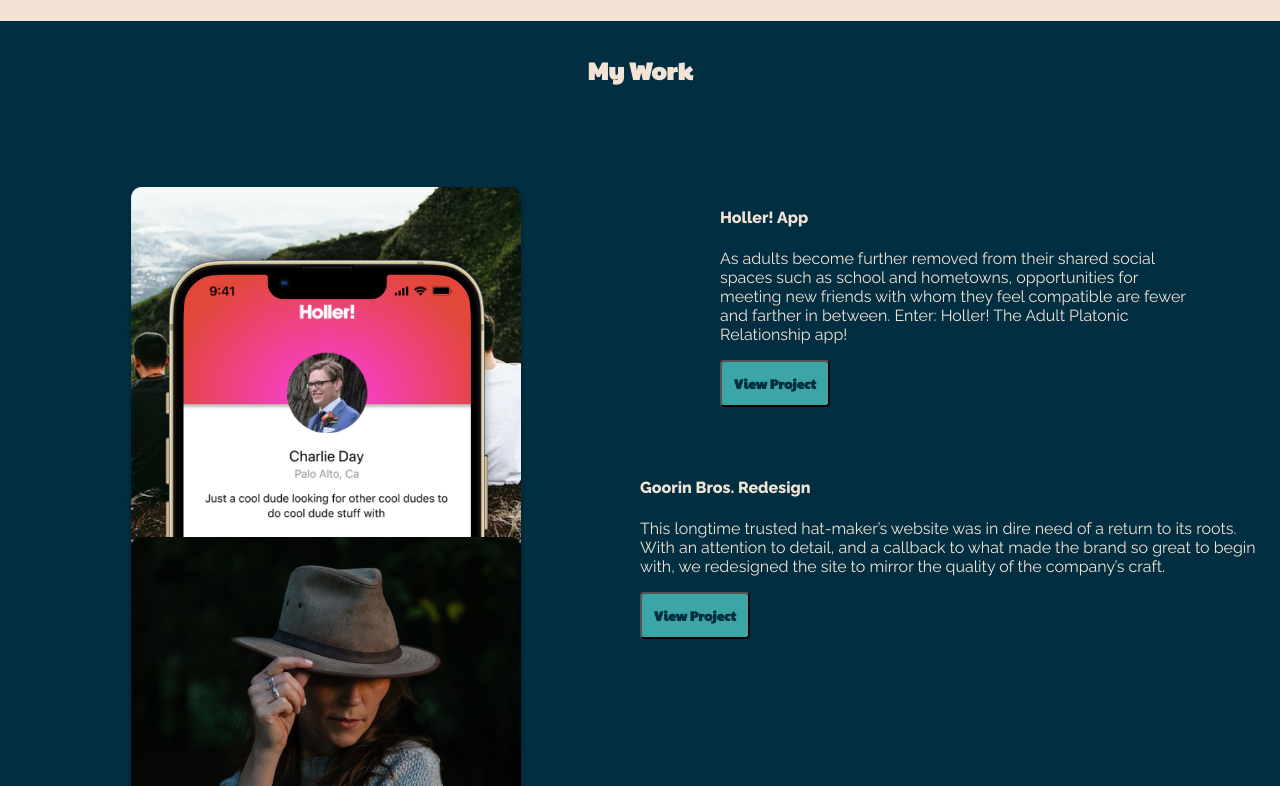
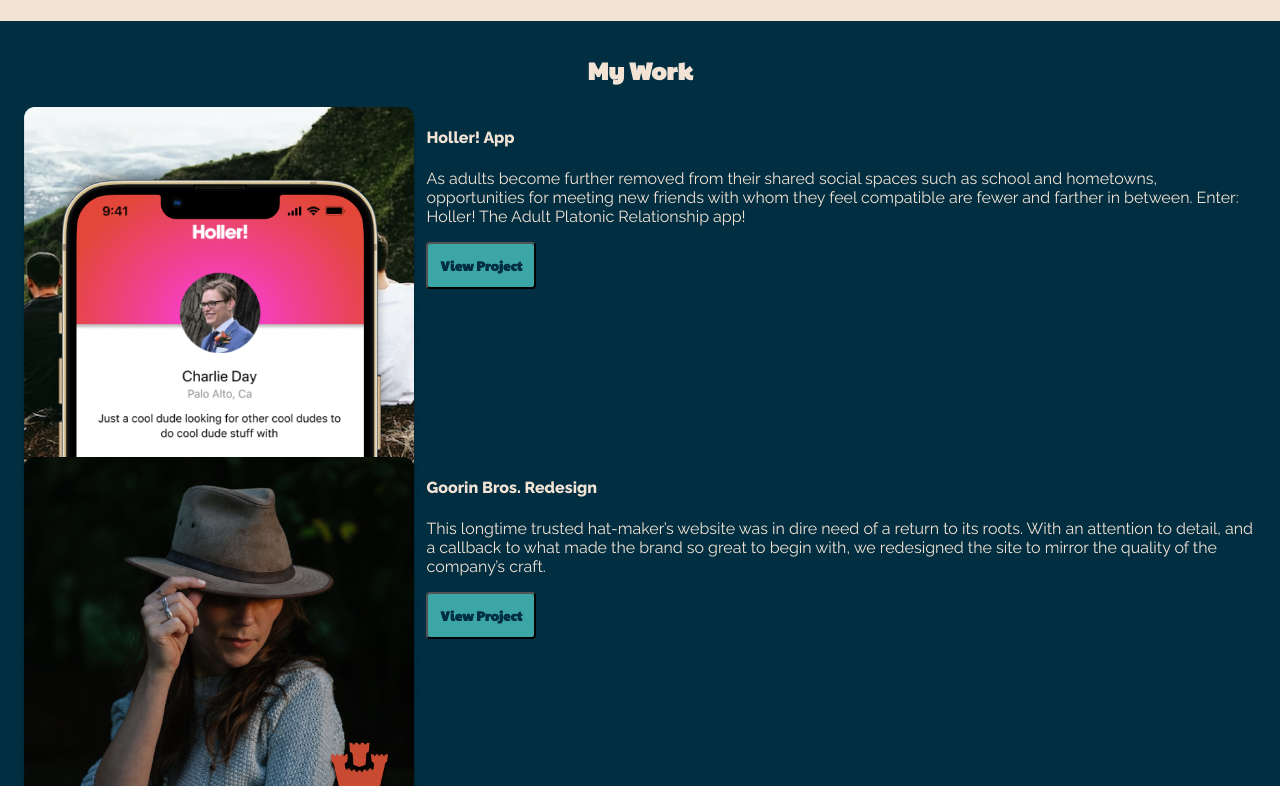
Before and after one commit to jeremybacker/UX_UI_HW_18, a plain HTML site: page index.html in a window 1280 px wide. Shown: the part 1774-2560 px from the top of the page. Drawn offline with Linux system fonts and the light colour scheme.

Commit message:
Update style.css

```diff
--- a/css/style.css
+++ b/css/style.css
@@ -146,7 +146,7 @@
 
 .flexContainer img {
     width: 100%;
-    box-shadow: 0px 2px 5px 2px #012e4098;
+    box-shadow: 0px 2px 5px 2px #000000;
 }
 
 .mySkills {
@@ -176,15 +176,9 @@
     font-family: 'Paytone One', sans-serif;
 }
 
-/* .workGrid {
-    display: grid;
-    padding: 12px;
-    margin-bottom: 12px;
-} */
-
 .workGrid {
     display: grid;
-    grid-template-columns: 50% 50%;
+    grid-template-columns: 33% 66%;
     grid-template-rows: 350px 350px 350px;
     grid-template-areas:
     "img1 content1"
@@ -213,9 +207,9 @@
     grid-area: img3;
   }
 
-  .img1, .img2, .img3, .content1, .content2, .content3 {
-    padding: 80px;
-  }
+  /* .img1, .img2, .img3, .content1, .content2, .content3 {
+    padding: 12px;
+  } */
 
   .content1 {
     grid-area: content1;
```
